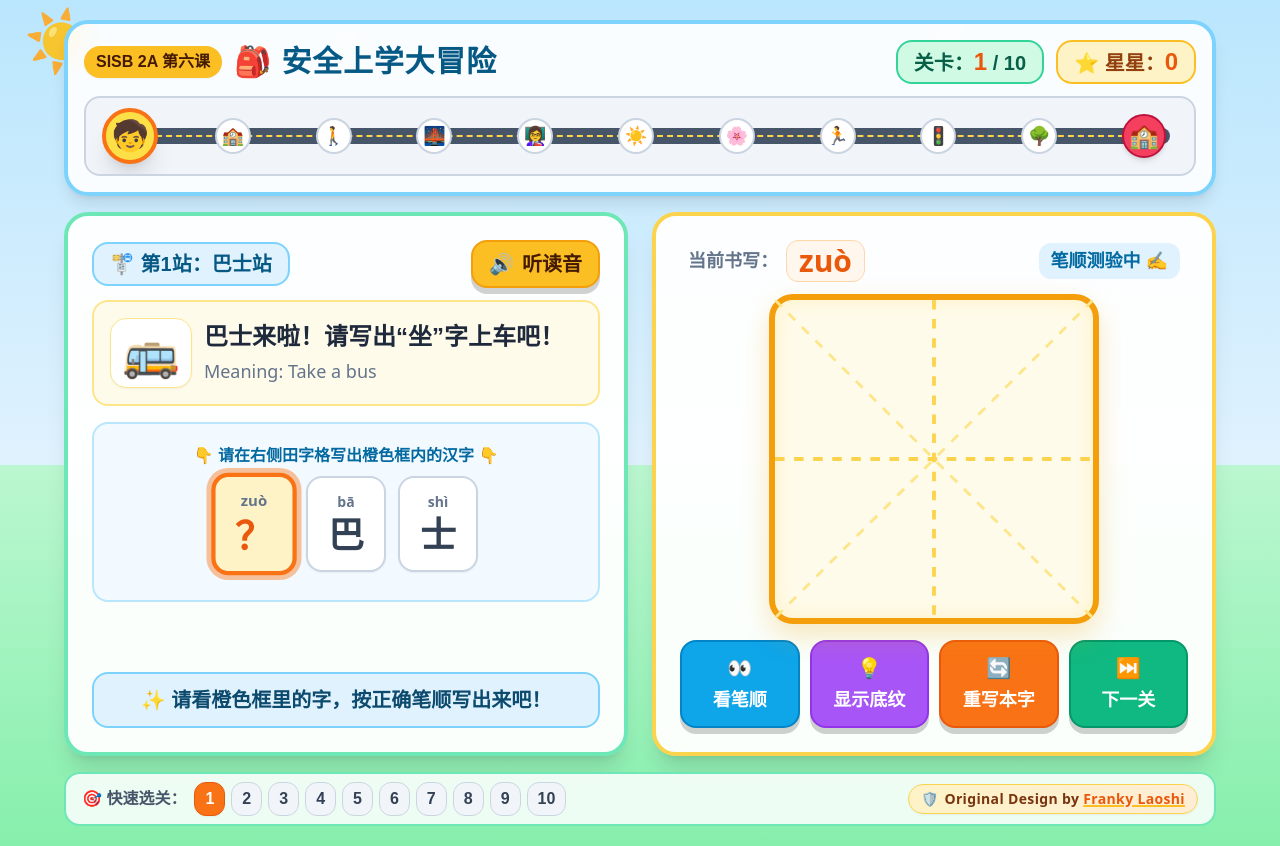
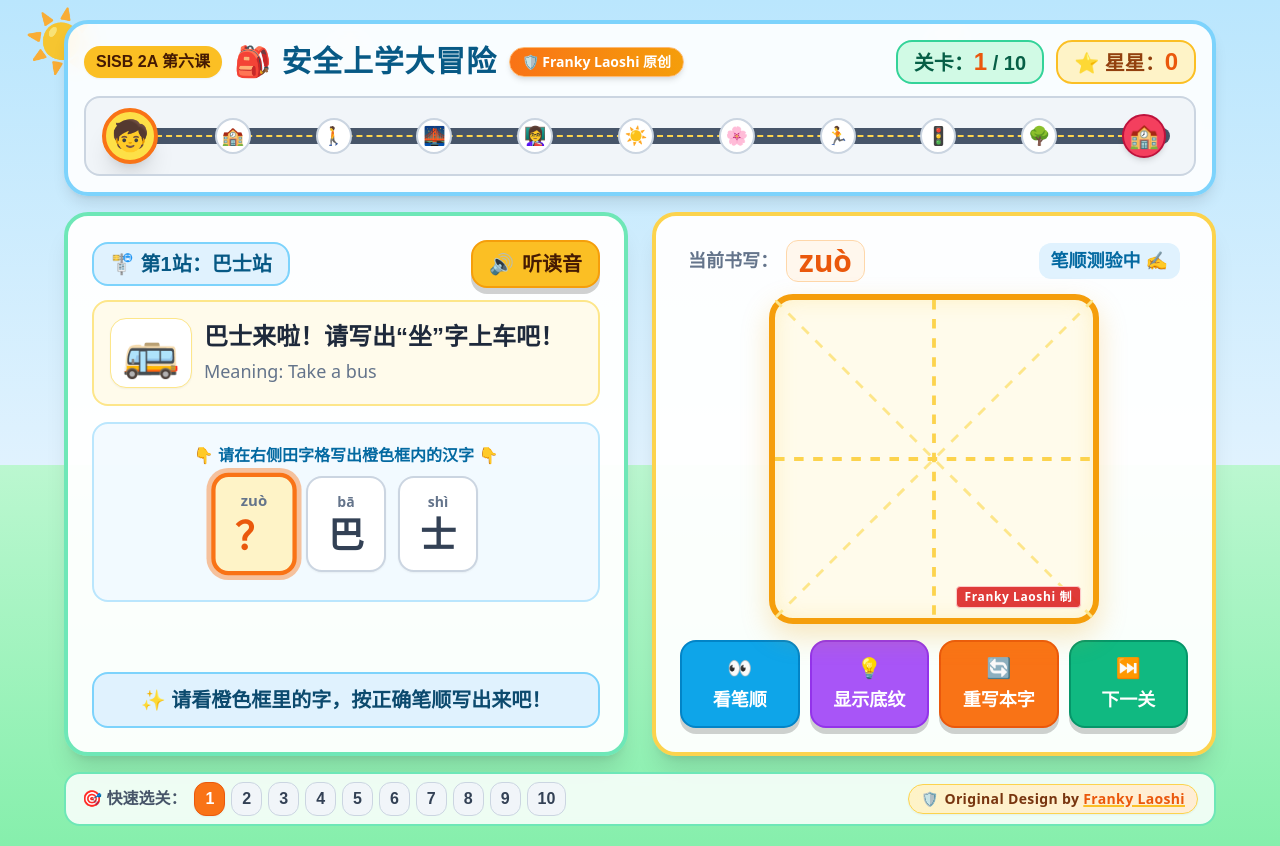
Before and after one commit to xiaowenzzzz/chinese-game, a plain HTML site: page P2Lesson6SpellingTest.html in a window 1280 px wide. Drawn offline with nearby package versions, Linux system fonts and the light colour scheme; a script that the page names is missing.

Commit message:
Update P2Lesson6SpellingTest.html

```diff
--- a/P2Lesson6SpellingTest.html
+++ b/P2Lesson6SpellingTest.html
@@ -112,13 +112,17 @@
     <!-- 顶部：标题与上学路线进度条 -->
     <header class="relative z-10 max-w-6xl w-full mx-auto bg-white/90 backdrop-blur-md rounded-3xl p-3 sm:p-4 shadow-lg border-4 border-sky-300">
         <div class="flex flex-wrap items-center justify-between gap-2 mb-3">
-            <div class="flex items-center gap-3">
+            <div class="flex flex-wrap items-center gap-2 sm:gap-3">
                 <span class="bg-amber-400 text-amber-950 font-bold px-3 py-1 rounded-full text-sm sm:text-base shadow-sm">
                     SISB 2A 第六课
                 </span>
                 <h1 class="text-xl sm:text-3xl font-extrabold text-sky-800 tracking-wide">
                     🎒 安全上学大冒险
                 </h1>
+                <!-- 方案一：顶部醒目个人防伪徽章 -->
+                <span class="inline-flex items-center gap-1 bg-gradient-to-r from-orange-500 to-amber-500 text-white font-sans font-bold px-3 py-1 rounded-full text-xs sm:text-sm shadow-md border border-orange-300 select-none">
+                    🛡️ Franky Laoshi 原创
+                </span>
             </div>
             <div class="flex items-center gap-3">
                 <div class="bg-emerald-100 border-2 border-emerald-400 text-emerald-800 px-4 py-1 rounded-2xl font-bold text-base sm:text-xl">
@@ -231,6 +235,11 @@
                 </svg>
                 <!-- Hanzi Writer 挂载点 -->
                 <div id="character-target-div" class="relative z-10"></div>
+
+                <!-- 方案三：田字格右下角中国风红色印章 -->
+                <div class="absolute bottom-2.5 right-3 z-20 pointer-events-none bg-red-600/90 text-white font-sans font-bold text-[10px] sm:text-xs px-2 py-0.5 rounded border border-red-200 shadow-sm tracking-wider select-none">
+                    Franky Laoshi 制
+                </div>
             </div>
 
             <!-- Smartboard 老师辅助工具栏（超大触控按钮） -->
```
